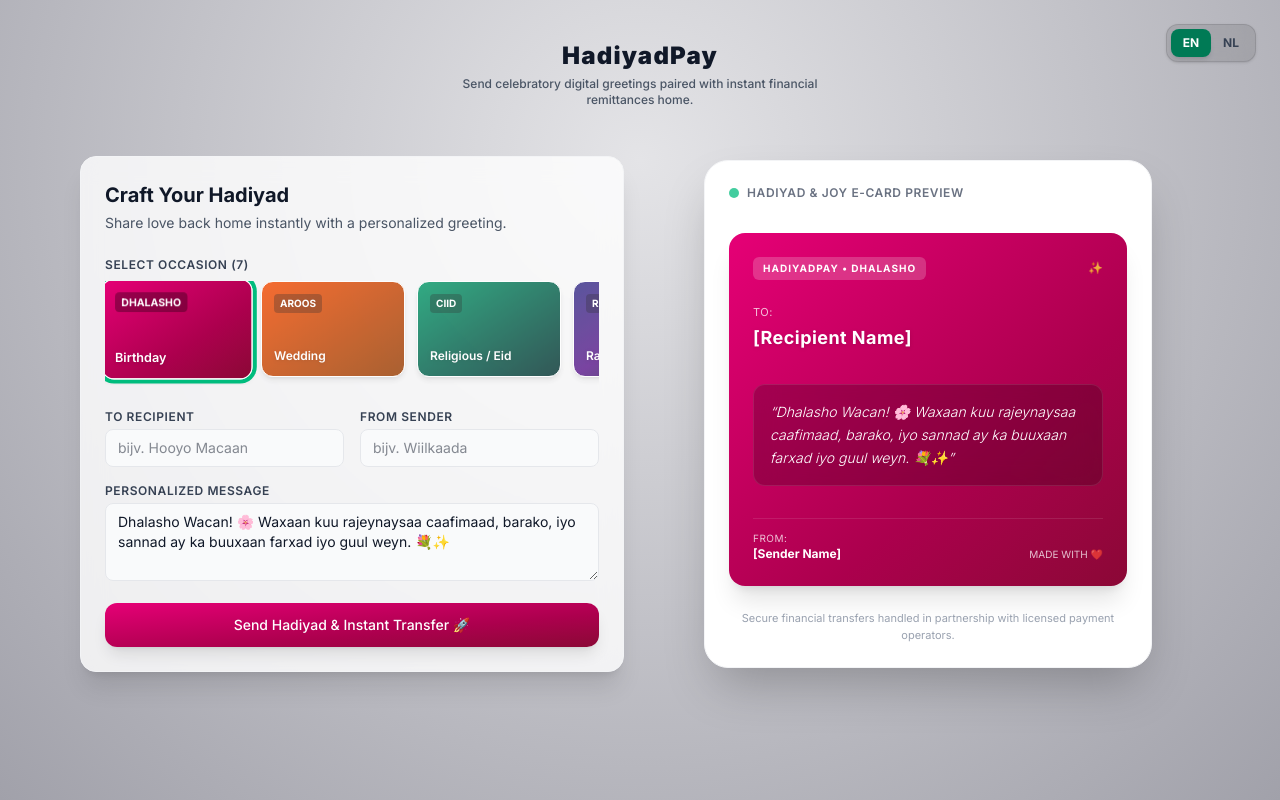
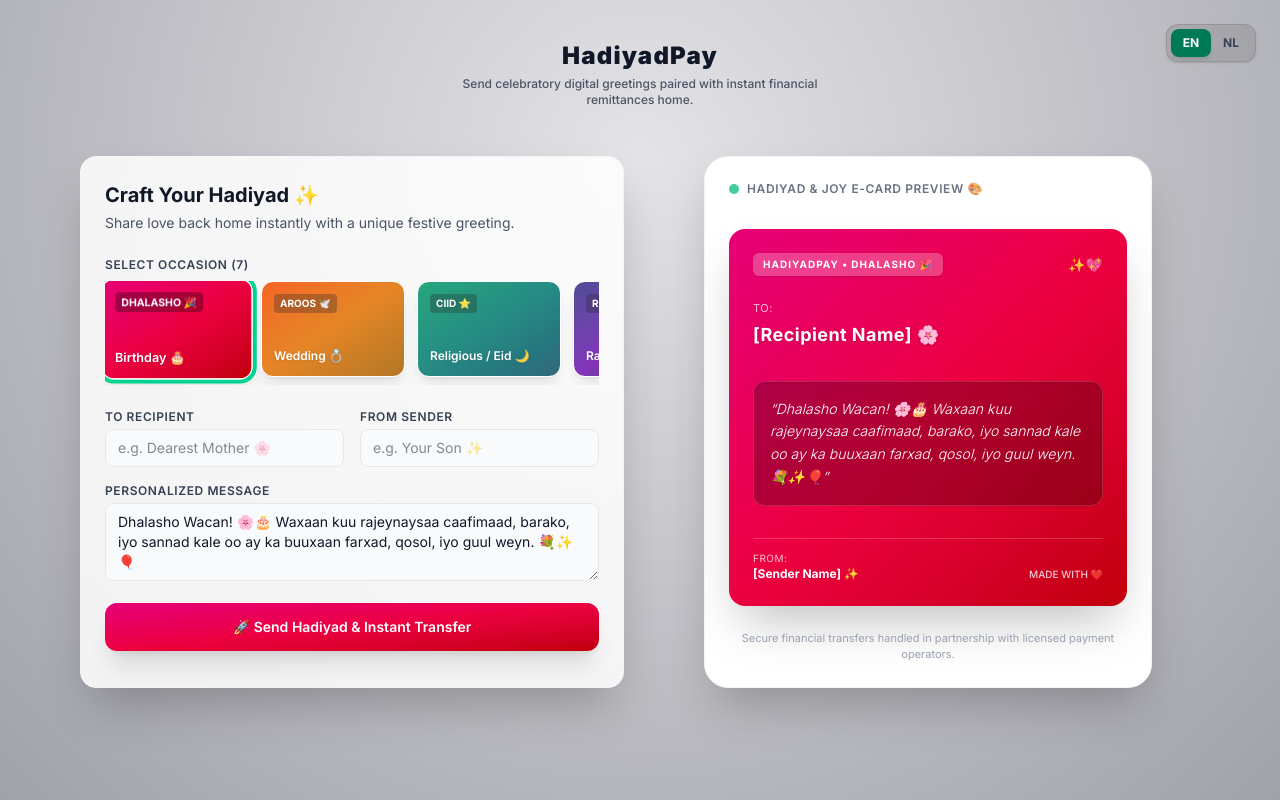
Before and after one commit to hrmadenITFLOWZ/hadiyadpay, a Next.js app: page / in a window 1280 px wide. Built offline with nearby package versions, Linux system fonts and the light colour scheme.

Commit message:
Add rich celebratory emojis and correct Dutch bijv placeholders

```diff
--- a/src/app/components/CardBuilder.tsx
+++ b/src/app/components/CardBuilder.tsx
@@ -13,7 +13,6 @@ export default function CardBuilder({ currentLanguage }: CardBuilderProps) {
   const [recipientName, setRecipientName] = useState('');
   const [senderName, setSenderName] = useState('');
 
-  // Laat het bericht netjes de gekozen taal (of standaard Somalisch/fallback) volgen
   const [message, setMessage] = useState(
     selectedCard.defaultMessage[currentLanguage] || selectedCard.defaultMessage['en']
   );
@@ -26,15 +25,15 @@ export default function CardBuilder({ currentLanguage }: CardBuilderProps) {
   return (
     <div className="grid grid-cols-1 lg:grid-cols-2 gap-8 w-full max-w-6xl mx-auto p-4">
       {/* Linkerkolom: Besturing & Selectie */}
-      <div className="bg-white/80 backdrop-blur-md p-6 rounded-2xl shadow-xl border border-gray-100 flex flex-col gap-6">
+      <div className="bg-white/85 backdrop-blur-md p-6 rounded-2xl shadow-2xl border border-gray-100 flex flex-col gap-6">
         <div>
           <h2 className="text-xl font-bold text-gray-900 mb-1">
-            {currentLanguage === 'nl' ? 'Ontwerp je Hadiyad' : 'Craft Your Hadiyad'}
+            {currentLanguage === 'nl' ? 'Ontwerp je Hadiyad ✨' : 'Craft Your Hadiyad ✨'}
           </h2>
           <p className="text-sm text-gray-600">
             {currentLanguage === 'nl'
-              ? 'Verstuur direct liefde naar huis met een persoonlijke groet.'
-              : 'Share love back home instantly with a personalized greeting.'}
+              ? 'Verstuur direct liefde naar huis met een unieke feestelijke groet.'
+              : 'Share love back home instantly with a unique festive greeting.'}
           </p>
         </div>
 
@@ -50,8 +49,8 @@ export default function CardBuilder({ currentLanguage }: CardBuilderProps) {
                 <button
                   key={card.id}
                   onClick={() => setSelectedCard(card)}
-                  className={`flex-shrink-0 text-left p-3 rounded-xl transition-all duration-200 border relative overflow-hidden flex flex-col justify-between w-36 h-24 bg-gradient-to-br ${card.gradient} text-white shadow-md ${
-                    isSelected ? 'ring-4 ring-emerald-500 scale-105' : 'opacity-80 hover:opacity-100'
+                  className={`flex-shrink-0 text-left p-3 rounded-xl transition-all duration-200 border relative overflow-hidden flex flex-col justify-between w-36 h-24 bg-gradient-to-br ${card.gradient} text-white shadow-lg ${
+                    isSelected ? 'ring-4 ring-emerald-400 scale-105' : 'opacity-85 hover:opacity-100'
                   }`}
                 >
                   <span className="text-[10px] font-bold px-1.5 py-0.5 rounded bg-black/30 backdrop-blur-sm self-start">
@@ -77,7 +76,7 @@ export default function CardBuilder({ currentLanguage }: CardBuilderProps) {
                 type="text"
                 value={recipientName}
                 onChange={(e) => setRecipientName(e.target.value)}
-                placeholder="bijv. Hooyo Macaan"
+                placeholder={currentLanguage === 'nl' ? 'bijv. Hooyo Macaan 🌸' : 'e.g. Dearest Mother 🌸'}
                 className="w-full px-3 py-2 text-sm rounded-lg border border-gray-200 focus:outline-none focus:ring-2 focus:ring-emerald-500 text-gray-900 bg-gray-50"
               />
             </div>
@@ -89,7 +88,7 @@ export default function CardBuilder({ currentLanguage }: CardBuilderProps) {
                 type="text"
                 value={senderName}
                 onChange={(e) => setSenderName(e.target.value)}
-                placeholder="bijv. Wiilkaada"
+                placeholder={currentLanguage === 'nl' ? 'bijv. Wiilkaada ✨' : 'e.g. Your Son ✨'}
                 className="w-full px-3 py-2 text-sm rounded-lg border border-gray-200 focus:outline-none focus:ring-2 focus:ring-emerald-500 text-gray-900 bg-gray-50"
               />
             </div>
@@ -107,12 +106,12 @@ export default function CardBuilder({ currentLanguage }: CardBuilderProps) {
             />
           </div>
 
-          {/* Knop neemt nu dynamisch exact dezelfde gradiënt/kleur aan als de geselecteerde kaart */}
+          {/* Dynamische knop kleurt mee met de geselecteerde kaart */}
           <button
             onClick={() => setIsCheckoutOpen(true)}
-            className={`w-full py-3 px-4 bg-gradient-to-br ${selectedCard.gradient} hover:brightness-110 text-white font-medium rounded-xl shadow-lg transition-all duration-300 flex items-center justify-center gap-2 text-sm`}
+            className={`w-full py-3.5 px-4 bg-gradient-to-br ${selectedCard.gradient} hover:brightness-110 text-white font-semibold rounded-xl shadow-xl transition-all duration-300 flex items-center justify-center gap-2 text-sm`}
           >
-            <span>{currentLanguage === 'nl' ? 'Send Hadiyad & Instant Transfer 🚀' : 'Send Hadiyad & Instant Transfer 🚀'}</span>
+            <span>🚀 {currentLanguage === 'nl' ? 'Verstuur Hadiyad & Directe Overmaking' : 'Send Hadiyad & Instant Transfer'}</span>
           </button>
         </div>
       </div>
@@ -124,41 +123,41 @@ export default function CardBuilder({ currentLanguage }: CardBuilderProps) {
             <div className="flex items-center gap-2">
               <span className="w-2.5 h-2.5 rounded-full bg-emerald-500 animate-pulse"></span>
               <span className="text-xs font-semibold text-gray-500 tracking-wider uppercase">
-                HADIYAD & JOY E-CARD PREVIEW
+                HADIYAD & JOY E-CARD PREVIEW 🎨
               </span>
             </div>
           </div>
 
-          {/* De E-card zelf */}
-          <div className={`w-full p-6 rounded-2xl bg-gradient-to-br ${selectedCard.gradient} text-white shadow-xl flex flex-col justify-between flex-grow my-2 transition-all duration-500`}>
+          {/* De E-card zelf met rijke emoji's */}
+          <div className={`w-full p-6 rounded-2xl bg-gradient-to-br ${selectedCard.gradient} text-white shadow-2xl flex flex-col justify-between flex-grow my-2 transition-all duration-500`}>
             <div className="flex justify-between items-center">
-              <span className="text-[10px] tracking-widest uppercase bg-white/20 px-2.5 py-1 rounded-md backdrop-blur-sm font-bold">
+              <span className="text-[10px] tracking-widest uppercase bg-white/25 px-2.5 py-1 rounded-md backdrop-blur-sm font-bold shadow-sm">
                 HADIYADPAY • {selectedCard.badge[currentLanguage] || selectedCard.badge['en']}
               </span>
-              <span className="text-xs opacity-80">✨</span>
+              <span className="text-sm opacity-90">✨💖</span>
             </div>
 
             <div className="my-6">
               <p className="text-[11px] uppercase tracking-wider opacity-75 mb-1">TO:</p>
               <h3 className="text-lg font-bold tracking-wide drop-shadow">
-                {recipientName ? recipientName : '[Recipient Name]'}
+                {recipientName ? recipientName : '[Recipient Name] 🌸'}
               </h3>
             </div>
 
-            <div className="bg-black/20 backdrop-blur-md p-4 rounded-xl border border-white/10 my-2">
+            <div className="bg-black/25 backdrop-blur-md p-4 rounded-xl border border-white/15 my-2 shadow-inner">
               <p className="text-sm italic font-light leading-relaxed">
                 &ldquo;{message}&rdquo;
               </p>
             </div>
 
-            <div className="mt-6 flex justify-between items-end border-t border-white/10 pt-3">
+            <div className="mt-6 flex justify-between items-end border-t border-white/20 pt-3">
               <div>
                 <p className="text-[10px] uppercase tracking-wider opacity-75">FROM:</p>
                 <p className="text-xs font-bold">
-                  {senderName ? senderName : '[Sender Name]'}
+                  {senderName ? senderName : '[Sender Name] ✨'}
                 </p>
               </div>
-              <span className="text-[10px] opacity-75">MADE WITH ❤️</span>
+              <span className="text-[10px] opacity-80 font-medium">MADE WITH ❤️</span>
             </div>
           </div>
 
--- a/src/app/data/cardOptions.ts
+++ b/src/app/data/cardOptions.ts
@@ -11,120 +11,120 @@ export const cardOptions: CardOption[] = [
   {
     id: 'birthday-1',
     title: {
-      nl: 'Verjaardag',
-      en: 'Birthday',
+      nl: 'Verjaardag 🎂',
+      en: 'Birthday 🎂',
     },
     category: 'birthday',
-    gradient: 'from-pink-600 to-rose-900',
+    gradient: 'from-pink-600 via-rose-600 to-red-700',
     badge: {
-      nl: 'DHALASHO',
-      en: 'DHALASHO',
+      nl: 'DHALASHO 🎉',
+      en: 'DHALASHO 🎉',
     },
     defaultMessage: {
-      nl: 'Dhalasho Wacan! 🌸 Waxaan kuu rajeynaysaa caafimaad, barako, iyo sannad ay ka buuxaan farxad iyo guul weyn. 💐✨',
-      en: 'Dhalasho Wacan! 🌸 Waxaan kuu rajeynaysaa caafimaad, barako, iyo sannad ay ka buuxaan farxad iyo guul weyn. 💐✨',
+      nl: 'Dhalasho Wacan! 🌸🎂 Waxaan kuu rajeynaysaa caafimaad, barako, iyo sannad kale oo ay ka buuxaan farxad, qosol, iyo guul weyn. 💐✨🎈',
+      en: 'Dhalasho Wacan! 🌸🎂 Waxaan kuu rajeynaysaa caafimaad, barako, iyo sannad kale oo ay ka buuxaan farxad, qosol, iyo guul weyn. 💐✨🎈',
     },
   },
   {
     id: 'wedding-1',
     title: {
-      nl: 'Bruiloft',
-      en: 'Wedding',
+      nl: 'Bruiloft 💍',
+      en: 'Wedding 💍',
     },
     category: 'wedding',
-    gradient: 'from-orange-600 to-amber-800',
+    gradient: 'from-orange-600 via-amber-600 to-yellow-700',
     badge: {
-      nl: 'AROOS',
-      en: 'AROOS',
+      nl: 'AROOS 🕊️',
+      en: 'AROOS 🕊️',
     },
     defaultMessage: {
-      nl: 'Ilaahay ha idinku barakeeyo, hana isu kiin dhowro. Aroos mubarak oo ay ka buuxdo nabad iyo barwaaqo! 💍🕊️',
-      en: 'Ilaahay ha idinku barakeeyo, hana isu kiin dhowro. Aroos mubarak oo ay ka buuxdo nabad iyo barwaaqo! 💍🕊️',
+      nl: 'Ilaahay ha idinku barakeeyo, hana isu kiin dhowro oo jacayl nabad qabta idin siiyo. Aroos mubaarak oo ay ka buuxdo barwaaqo! 💍🕊️💐❤️',
+      en: 'Ilaahay ha idinku barakeeyo, hana isu kiin dhowro oo jacayl nabad qabta idin siiyo. Aroos mubaarak oo ay ka buuxdo barwaaqo! 💍🕊️💐❤️',
     },
   },
   {
     id: 'ciid-1',
     title: {
-      nl: 'Religieus / Eid',
-      en: 'Religious / Eid',
+      nl: 'Religieus / Eid 🌙',
+      en: 'Religious / Eid 🌙',
     },
     category: 'religious',
-    gradient: 'from-emerald-600 to-teal-950',
+    gradient: 'from-emerald-600 via-teal-700 to-cyan-900',
     badge: {
-      nl: 'CIID',
-      en: 'CIID',
+      nl: 'CIID ⭐',
+      en: 'CIID ⭐',
     },
     defaultMessage: {
-      nl: 'Ciid Mubaarak! Allah ha naga aqbalo mana wada gaarsiiyo sanad kale oo nabad iyo caafimaad qab ah. 🌙⭐',
-      en: 'Ciid Mubaarak! Allah ha naga aqbalo mana wada gaarsiiyo sanad kale oo nabad iyo caafimaad qab ah. 🌙⭐',
+      nl: 'Ciid Mubaarak! 🌙✨ Allah ha naga aqbalo ibadaheena mana wada gaarsiiyo sanad kale oo nabad, caafimaad, iyo barako qabta ah. 🤲⭐🎉',
+      en: 'Ciid Mubaarak! 🌙✨ Allah ha naga aqbalo ibadaheena mana wada gaarsiiyo sanad kale oo nabad, caafimaad, iyo barako qabta ah. 🤲⭐🎉',
     },
   },
   {
     id: 'ramadan-1',
     title: {
-      nl: 'Ramadan',
-      en: 'Ramadan',
+      nl: 'Ramadan 🌙',
+      en: 'Ramadan 🌙',
     },
     category: 'ramadan',
-    gradient: 'from-indigo-900 via-purple-900 to-slate-900',
+    gradient: 'from-indigo-900 via-purple-800 to-slate-900',
     badge: {
-      nl: 'RAMADAAN',
-      en: 'RAMADAAN',
+      nl: 'RAMADAAN 🤲',
+      en: 'RAMADAAN 🤲',
     },
     defaultMessage: {
-      nl: 'Ramadaan Kariim! Bisha barakeysan ee Ramadaan ha idinku soo aado nabad, cafis iyo iimaan buuxa. 🤲🌙',
-      en: 'Ramadaan Kariim! Bisha barakeysan ee Ramadaan ha idinku soo aado nabad, cafis iyo iimaan buuxa. 🤲🌙',
+      nl: 'Ramadaan Kariim! 🌙🕌 Bisha barakeysan ee Ramadaan ha idinku soo aado nabad, cafis, ducada la aqbalay, iyo iimaan buuxa. 🤲📿✨',
+      en: 'Ramadaan Kariim! 🌙🕌 Bisha barakeysan ee Ramadaan ha idinku soo aado nabad, cafis, ducada la aqbalay, iyo iimaan buuxa. 🤲📿✨',
     },
   },
   {
     id: 'hooyo-1',
     title: {
-      nl: 'Familie / Moeder',
-      en: 'Family / Mother',
+      nl: 'Familie / Moeder ❤️',
+      en: 'Family / Mother ❤️',
     },
     category: 'family',
-    gradient: 'from-red-600 to-pink-900',
+    gradient: 'from-red-600 via-rose-700 to-pink-800',
     badge: {
-      nl: 'HOOYO',
-      en: 'HOOYO',
+      nl: 'HOOYO 🌹',
+      en: 'HOOYO 🌹',
     },
     defaultMessage: {
-      nl: 'Hooyo macaaneey, waxaad tahay nolosheena iyo naxariisteena. Ilaahay cimrigaaga ha dheereeyo oo caafimaad ha ku siiyo! ❤️',
-      en: 'Hooyo macaaneey, waxaad tahay nolosheena iyo naxariisteena. Ilaahay cimrigaaga ha dheereeyo oo caafimaad ha ku siiyo! ❤️',
+      nl: 'Hooyo macaaneey, waxaad tahay nolosheena, tiirkeena iyo naxariisteena. Ilaahay cimrigaaga ha dheereeyo oo caafimaad iyo qoys farxad leh ha ku siiyo! ❤️🌹🥰',
+      en: 'Hooyo macaaneey, waxaad tahay nolosheena, tiirkeena iyo naxariisteena. Ilaahay cimrigaaga ha dheereeyo oo caafimaad iyo qoys farxad leh ha ku siiyo! ❤️🌹🥰',
     },
   },
   {
     id: 'support-1',
     title: {
-      nl: 'Ondersteuning',
-      en: 'Support',
+      nl: 'Ondersteuning 💸',
+      en: 'Support 💸',
     },
     category: 'congratulations',
-    gradient: 'from-purple-600 to-indigo-900',
+    gradient: 'from-purple-600 via-indigo-700 to-blue-900',
     badge: {
-      nl: 'TAAGEERO',
-      en: 'TAAGEERO',
+      nl: 'TAAGEERO 🤝',
+      en: 'TAAGEERO 🤝',
     },
     defaultMessage: {
-      nl: 'Waxyar oo jacayl iyo taageero ah oo ka yimid dibadda. Adeer/Eedoow ha idinku anfaco! 💸🤝',
-      en: 'Waxyar oo jacayl iyo taageero ah oo ka yimid dibadda. Adeer/Eedoow ha idinku anfaco! 💸🤝',
+      nl: 'Waxyar oo jacayl, duco, iyo taageero maaliyadeed ah oo ka yimid dibadda. Adeer/Eedoow ha idinku anfaco oo dhibka ha idinka saaro! 💸🤝🤗🌟',
+      en: 'Waxyar oo jacayl, duco, iyo taageero maaliyadeed ah oo ka yimid dibadda. Adeer/Eedoow ha idinku anfaco oo dhibka ha idinka saaro! 💸🤝🤗🌟',
     },
   },
   {
     id: 'success-1',
     title: {
-      nl: 'Succes / Diploma',
-      en: 'Success / Graduation',
+      nl: 'Succes / Diploma 🎓',
+      en: 'Success / Graduation 🎓',
     },
     category: 'success',
-    gradient: 'from-blue-600 to-cyan-900',
+    gradient: 'from-blue-600 via-sky-700 to-indigo-900',
     badge: {
-      nl: 'GUUL',
-      en: 'GUUL',
+      nl: 'GUUL 🏆',
+      en: 'GUUL 🏆',
     },
     defaultMessage: {
-      nl: 'Hambalyo! Waxaan kuu rajeynayaa guulo hor leh iyo in dadaalkaaga midhihiisa aad gurato. Aad ayaan kuugu hanweynahay! 🎓🌟',
-      en: 'Hambalyo! Waxaan kuu rajeynayaa guulo hor leh iyo in dadaalkaaga midhihiisa aad gurato. Aad ayaan kuugu hanweynahay! 🎓🌟',
+      nl: 'Hambalyo weyn! 🎓🎉 Waxaan kuu rajeynayaa guulo hor leh iyo in dadaalkaaga midhihiisa aad gurato. Aad ayaan kuugu hanweynahay! 🌟🚀💪',
+      en: 'Hambalyo weyn! 🎓🎉 Waxaan kuu rajeynayaa guulo hor leh iyo in dadaalkaaga midhihiisa aad gurato. Aad ayaan kuugu hanweynahay! 🌟🚀💪',
     },
   },
 ];
```
